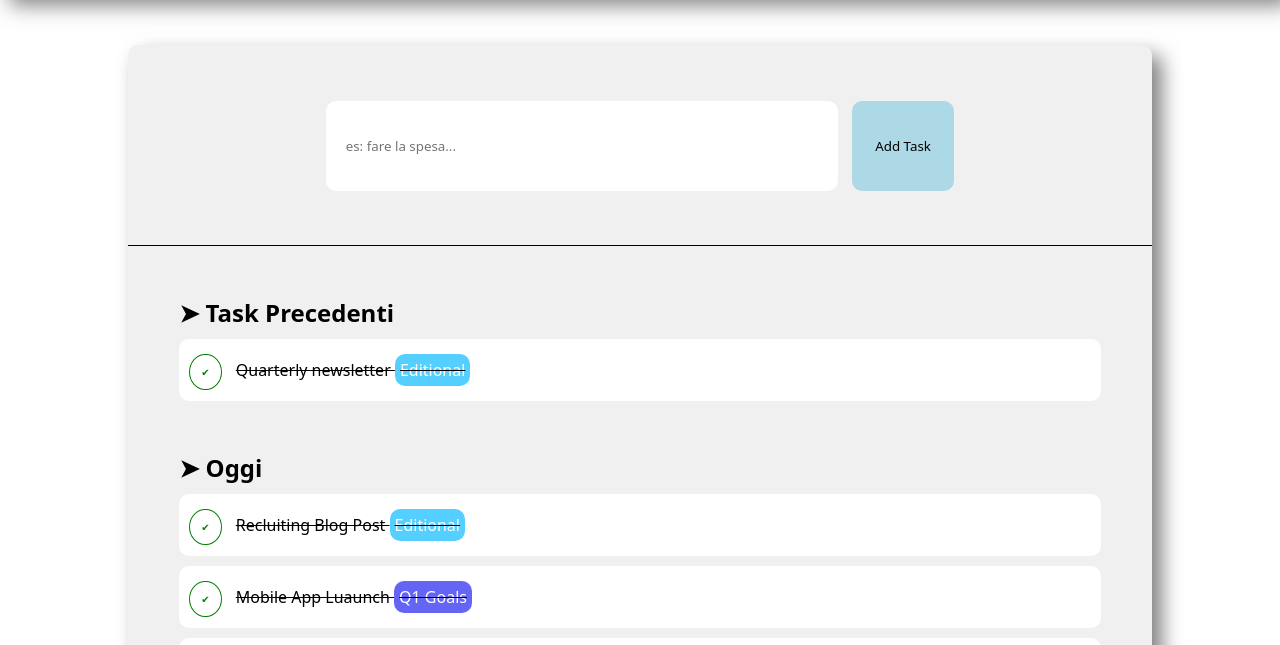
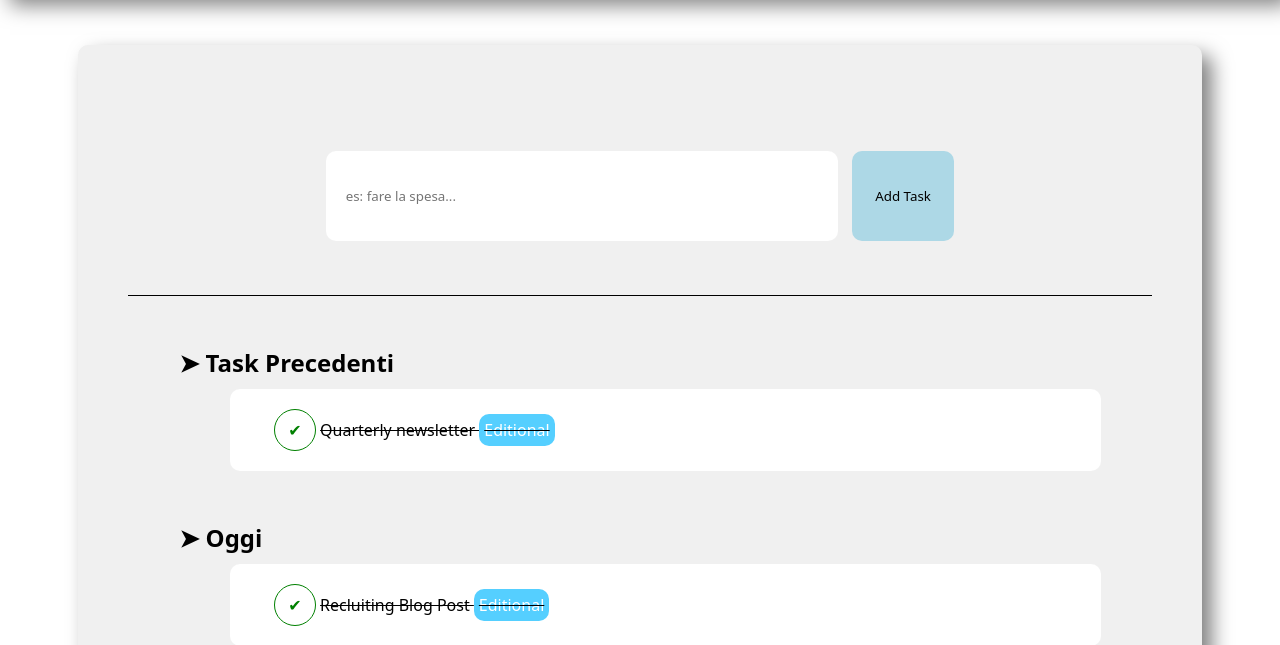
Before and after one commit to Alecaring/html-css-toboolist, a plain HTML site: page index.html in a window 1280 px wide. Shown: the part 105-750 px from the top of the page. Drawn offline with Linux system fonts and the light colour scheme.

Commit message:
feat: section height

```diff
--- a/css/style.css
+++ b/css/style.css
@@ -23,7 +23,8 @@ header img{
 
 section{
     width: 80%;
-    height: 1100px;
+    height: auto;
+    padding: 50px;
     margin: 50px auto;
 
 
@@ -58,7 +59,9 @@ section{
     border-radius: 10px;
     border: none;
 }
-
+.contenitor-tasks{
+    height: auto;
+}
 .contenitor-tasks h2{
     margin-left: 5%;
     margin-top: 50px;
@@ -69,7 +72,7 @@ section{
 }
 .contenitor-tasks li{
     list-style: none;
-    margin-left: 5%;
+    margin-left: 10%;
     margin-right: 5%;
     margin-bottom: 10px;
     background-color: white;
@@ -113,22 +116,28 @@ section{
     color: white;
 }
 .done{
-
+    display: inline-block;
+    width: 40px;
+    height: 40px;
     border: 1px solid green;
     color: green;
-    font-size: 10px;
+    text-align: center;
+    line-height: 40px;
     border-radius: 50%;
-    padding: 10px 11px;
-    margin: 0 10px;
+    margin-left: 5%;
+
 }
 .null{
 
+    display: inline-block;
+    width: 40px;
+    height: 40px;
     border: 1px solid red;
     color: red;
-    font-size: 10px;
+    text-align: center;
+    line-height: 40px;
     border-radius: 50%;
-    padding: 10px 11px;
-    margin: 0 10px;
+    margin-left: 5%;
 }
 .line-through{
     text-decoration: line-through;
```
Also changed, not shown: index.html (+0 -10 lines), 1 other file.
